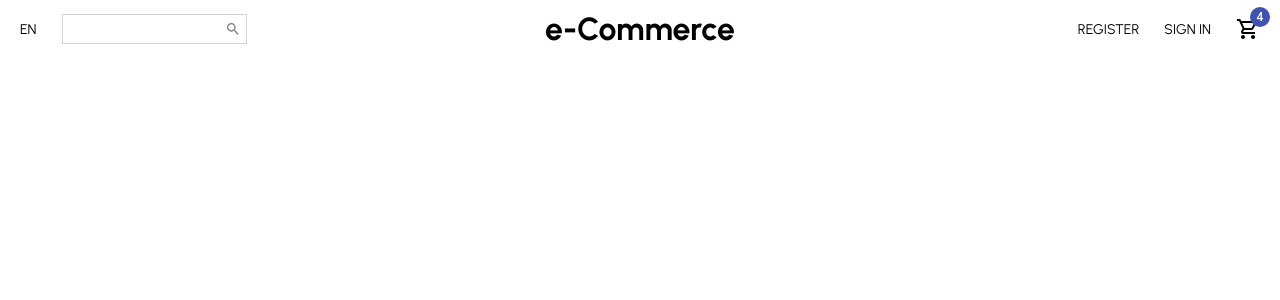
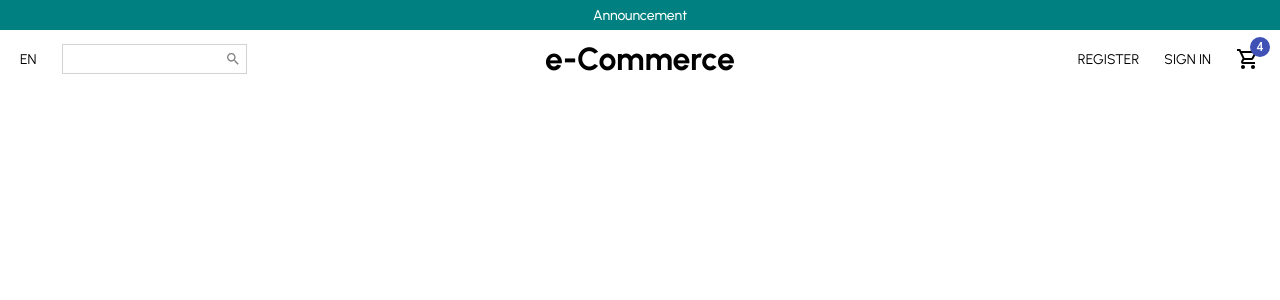
Before and after one commit to pedroandradee/ecommerce, a React (Create React App) app in the folder client/: page / in a window 1280 px wide. Shown: the top 300 px of the page. Built offline with nearby package versions, Linux system fonts and the light colour scheme.

Commit message:
announcement creation

```diff
--- /dev/null
+++ b/client/src/components/Announcement.jsx
@@ -0,0 +1,22 @@
+import styled from "styled-components"
+
+const Container = styled.div`
+    height: 30px;
+    background-color: teal;
+    color: white;
+    display: flex;
+    align-items: center;
+    justify-content: center;
+    font-size: 14px;
+    font-weight: 500;
+`;
+
+const Announcement = () => {
+    return (
+        <Container>
+            Announcement
+        </Container>
+    )
+}
+
+export default Announcement
--- a/client/src/pages/Home.jsx
+++ b/client/src/pages/Home.jsx
@@ -1,10 +1,12 @@
 import React from 'react'
+import Announcement from '../components/Announcement'
 import Navbar from '../components/Navbar'
 
 
 const Home = () => {
     return (
         <div>
+            <Announcement />
             <Navbar />
         </div>
     )
```
